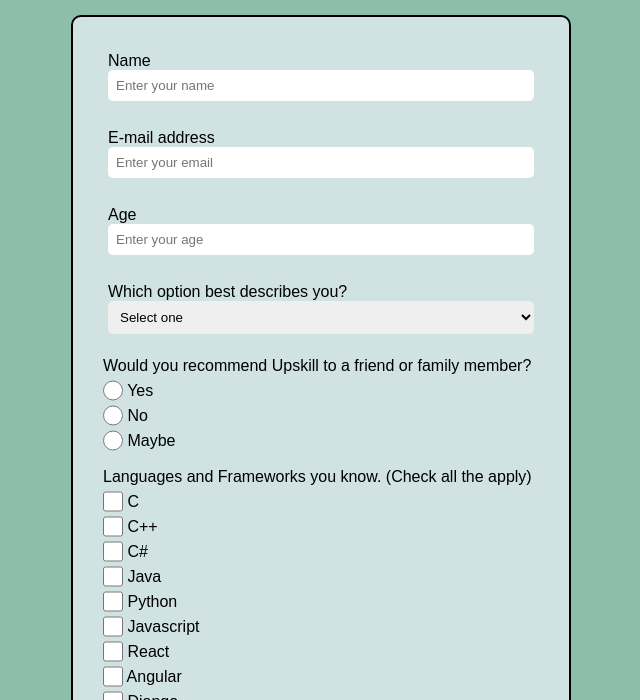
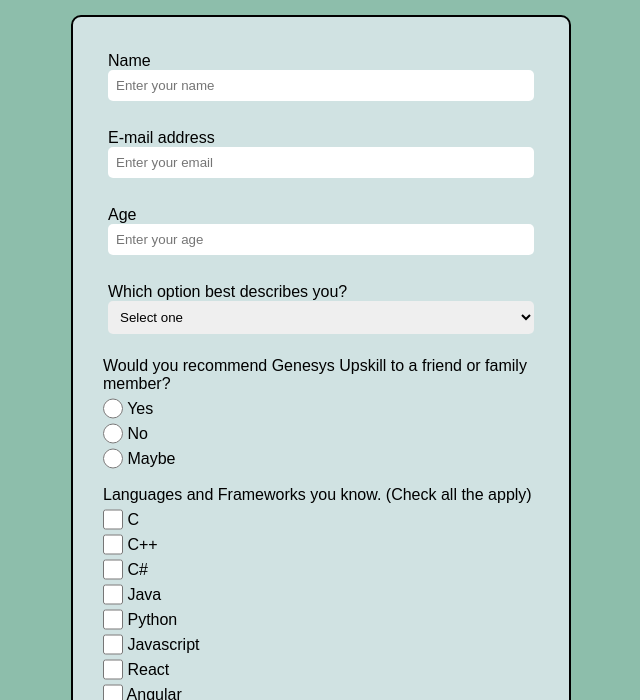
Before and after one commit to SundayNonso/WEEK-3-ASSIGNMENT-ON-FORMS, a plain HTML site: page Assignment.html in a window 1280 px wide. Shown: the part 100-800 px from the top of the page, without its empty margins (319-959 px from the left). Drawn offline with Linux system fonts and the light colour scheme.

Commit message:
WEEK 3 ASSIGNMENT ON FORMS

```diff
--- a/Assignment.html
+++ b/Assignment.html
@@ -40,7 +40,7 @@
 
 
                 <div class="select">
-                    <label>Would you recommend Upskill to a friend or family member?</label><br>
+                    <label>Would you recommend Genesys Upskill to a friend or family member?</label><br>
                     <input type="radio" id="yes" name="select_type" value="Yes"/>
                     <label for="Yes">Yes</label>
                 </div>
```
